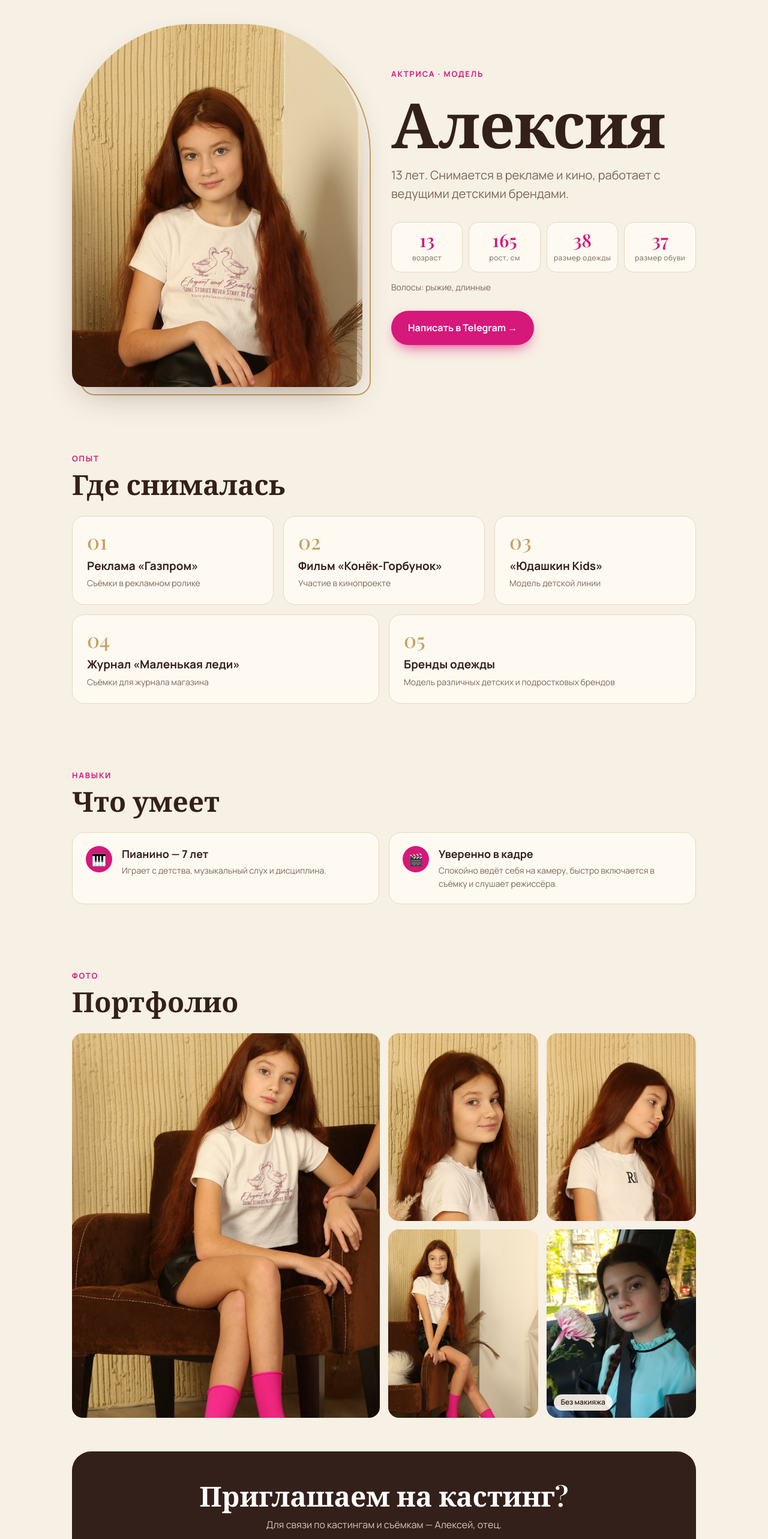
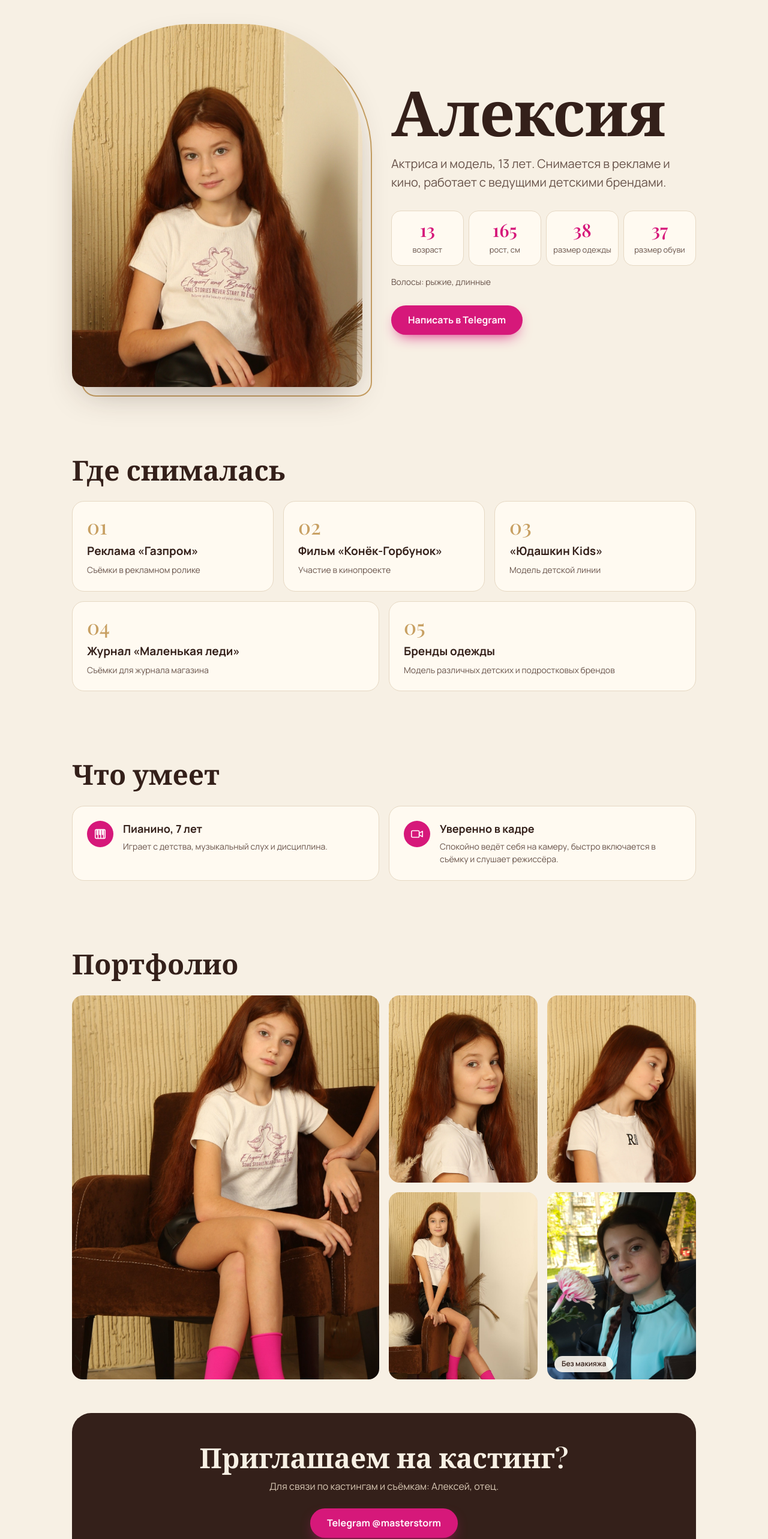
Before and after one commit to DDmsngr/alexia-card, a plain HTML site: page index.html in a window 1280 px wide. Shown: the top 2565 px of the page at 60% size. Drawn offline with nearby package versions, Linux system fonts and the light colour scheme.

Commit message:
Polish визитки по Hallmark: без надписей капсом, эмодзи и тире, фокус, контраст, токены
Co-Authored-By: Claude Opus 5.5 <noreply@anthropic.com>

```diff
--- a/index.html
+++ b/index.html
@@ -3,7 +3,7 @@
 <head>
 <meta charset="utf-8">
 <meta name="viewport" content="width=device-width, initial-scale=1">
-<title>Алексия — актриса и модель, 13 лет</title>
+<title>Алексия, актриса и модель, 13 лет</title>
 <meta name="robots" content="noindex, nofollow">
 <script>document.documentElement.classList.add('js')</script>
 <meta name="description" content="Визитка юной актрисы и модели Алексии, 13 лет. Реклама «Газпром», фильм «Конёк-Горбунок», «Юдашкин Kids». Рост 165.">
@@ -11,105 +11,121 @@
 <link rel="preconnect" href="https://fonts.gstatic.com" crossorigin>
 <link href="https://fonts.googleapis.com/css2?family=Manrope:wght@400;500;600;700&family=Playfair+Display:wght@500;600;700&display=swap" rel="stylesheet">
 <style>
+/* Hallmark · checked: 2026-11-19 · genre: editorial (inferred)
+ * floor: fixed 7a, 19, 26a, 30a, 34, 40, 48, 49a, 50, 54, 63, 67 · structural: printed (44c, 58, 59, 77)
+ * built: the project · redesign: polish · v2.0.0 */
+/* Hallmark · reworded "Опыт / Где снималась" to "Где снималась" · 54 names the eyebrow */
+/* Hallmark · reworded "Навыки / Что умеет" to "Что умеет" · 54 names the eyebrow */
+/* Hallmark · reworded "Пианино — 7 лет" to "Пианино, 7 лет" · 19 names the dash */
+/* Hallmark · reworded "Фото / Портфолио" to "Портфолио" · 54 names the eyebrow */
 :root{
-  --bg:#f7f0e4; --card:#fffaf1; --ink:#34201a; --muted:#7a6558;
+  --bg:#f7f0e4; --card:#fffaf1; --ink:#34201a; --muted:#68534a;
   --accent:#d6187a; --gold:#c8a063; --line:#e6d8c3;
+  --on-accent:#fff6fa; --on-ink:#f7f0e4; --on-ink-muted:#d9c9b5; --on-ink-soft:#c4b29e;
+  --shadow:color-mix(in srgb,var(--ink) 45%,transparent);
+  --font-body:'Manrope',system-ui,sans-serif;
+  --font-display:'Playfair Display',Georgia,serif;
 }
 *{box-sizing:border-box;margin:0;padding:0}
-html{scroll-behavior:smooth}
-body{font-family:'Manrope',system-ui,sans-serif;background:var(--bg);color:var(--ink);line-height:1.55;-webkit-font-smoothing:antialiased}
+html{scroll-behavior:smooth;overflow-x:clip}
+body{font-family:var(--font-body);background:var(--bg);color:var(--ink);line-height:1.55;-webkit-font-smoothing:antialiased;overflow-x:clip}
 img{display:block;max-width:100%}
 a{color:inherit}
-h1,h2{font-family:'Playfair Display',Georgia,serif;font-weight:600;line-height:1.1}
+a:focus-visible{outline:3px solid var(--ink);outline-offset:3px;border-radius:4px}
+h1,h2{font-family:var(--font-display);font-weight:600;line-height:1.1;text-wrap:balance;overflow-wrap:break-word;min-width:0}
 .wrap{max-width:1080px;margin:0 auto;padding:0 20px}
 
 /* hero */
 .hero{padding:40px 0 56px}
-.hero-grid{display:grid;grid-template-columns:1fr 1.05fr;gap:48px;align-items:center}
+.hero-grid{display:grid;grid-template-columns:minmax(0,1fr) minmax(0,1.05fr);gap:48px;align-items:center}
 .hero-photo{position:relative}
-.hero-photo img{width:100%;aspect-ratio:4/5;object-fit:cover;object-position:50% 25%;border-radius:200px 200px 24px 24px;box-shadow:0 24px 60px -24px rgba(52,32,26,.45)}
-.hero-photo::after{content:"";position:absolute;inset:14px -14px -14px 14px;border:2px solid var(--gold);border-radius:200px 200px 24px 24px;z-index:-1}
-.tag{display:inline-block;font-size:13px;font-weight:700;letter-spacing:.14em;text-transform:uppercase;color:var(--accent);margin-bottom:14px}
+.hero-photo img{width:100%;aspect-ratio:4/5;object-fit:cover;object-position:50% 25%;border-radius:200px 200px 24px 24px;box-shadow:0 24px 60px -24px var(--shadow)}
+.hero-photo::after{content:"";position:absolute;inset:16px -16px -16px 16px;border:2px solid var(--gold);border-radius:200px 200px 24px 24px;z-index:-1}
 h1{font-size:clamp(52px,9vw,104px);letter-spacing:-.01em}
-.sub{margin-top:14px;font-size:20px;color:var(--muted)}
-.params{margin-top:32px;display:grid;grid-template-columns:repeat(4,1fr);gap:10px}
-.param{background:var(--card);border:1px solid var(--line);border-radius:16px;padding:14px 8px;text-align:center}
-.param b{display:block;font-family:'Playfair Display',serif;font-size:30px;font-weight:600;color:var(--accent);line-height:1}
-.param span{display:block;margin-top:6px;font-size:12px;color:var(--muted);letter-spacing:.04em}
-.look{margin-top:14px;font-size:14px;color:var(--muted)}
-.btn{display:inline-flex;align-items:center;gap:10px;margin-top:28px;background:var(--accent);color:#fff;text-decoration:none;font-weight:700;padding:16px 28px;border-radius:999px;transition:transform .15s,box-shadow .15s;box-shadow:0 10px 24px -10px var(--accent)}
+.sub{margin-top:16px;font-size:20px;color:var(--muted)}
+.params{margin-top:32px;display:grid;grid-template-columns:repeat(4,minmax(0,1fr));gap:8px}
+.param{background:var(--card);border:1px solid var(--line);border-radius:16px;padding:16px 8px;text-align:center}
+.param b{display:block;font-family:var(--font-display);font-size:30px;font-weight:600;color:var(--accent);line-height:1}
+.param span{display:block;margin-top:8px;font-size:13px;color:var(--muted)}
+.look{margin-top:16px;font-size:14px;color:var(--muted)}
+.btn{display:inline-flex;align-items:center;gap:8px;margin-top:28px;background:var(--accent);color:var(--on-accent);text-decoration:none;font-weight:700;padding:12px 28px;min-height:48px;border-radius:999px;white-space:nowrap;transition:transform .15s,box-shadow .15s;box-shadow:0 10px 24px -10px var(--accent)}
 .btn:hover{transform:translateY(-2px)}
+.btn:active{transform:translateY(0) scale(.98);box-shadow:0 4px 12px -8px var(--accent)}
+.btn:focus-visible{outline:3px solid var(--ink);outline-offset:4px;border-radius:999px}
 
 /* sections */
 section{padding:56px 0}
 h2{font-size:clamp(32px,5vw,46px);margin-bottom:28px}
-h2 small{display:block;font-family:'Manrope',sans-serif;font-size:13px;font-weight:700;letter-spacing:.14em;text-transform:uppercase;color:var(--accent);margin-bottom:10px}
 
-.exp{display:grid;grid-template-columns:repeat(6,1fr);gap:16px}
+.exp{display:grid;grid-template-columns:repeat(6,minmax(0,1fr));gap:16px}
 .exp .item{grid-column:span 2}
 .exp .item:nth-child(n+4){grid-column:span 3}
 .item{background:var(--card);border:1px solid var(--line);border-radius:20px;padding:24px}
-.item .n{font-family:'Playfair Display',serif;font-size:34px;color:var(--gold);line-height:1}
+.item .n{font-family:var(--font-display);font-size:34px;color:var(--gold);line-height:1}
 .item h3{margin-top:12px;font-size:19px;font-weight:700;line-height:1.3}
-.item p{margin-top:6px;font-size:14px;color:var(--muted)}
+.item p{margin-top:8px;font-size:14px;color:var(--muted)}
 
-.skills{display:grid;grid-template-columns:1fr 1fr;gap:16px}
-.skill{display:flex;gap:16px;align-items:flex-start;background:var(--card);border:1px solid var(--line);border-radius:20px;padding:22px}
-.skill i{flex:none;width:44px;height:44px;border-radius:50%;background:var(--accent);color:#fff;display:grid;place-items:center;font-style:normal;font-size:20px}
+.skills{display:grid;grid-template-columns:minmax(0,1fr) minmax(0,1fr);gap:16px}
+.skill{display:flex;gap:16px;align-items:flex-start;background:var(--card);border:1px solid var(--line);border-radius:20px;padding:24px}
+.skill i{flex:none;width:44px;height:44px;border-radius:50%;background:var(--accent);color:var(--on-accent);display:grid;place-items:center}
+.skill i svg{width:22px;height:22px}
 .skill h3{font-size:18px}
-.skill p{font-size:14px;color:var(--muted);margin-top:2px}
+.skill p{font-size:14px;color:var(--muted);margin-top:4px}
 
 /* gallery */
-.gallery{display:grid;grid-template-columns:repeat(4,1fr);gap:14px}
+.gallery{display:grid;grid-template-columns:repeat(4,minmax(0,1fr));gap:16px}
 .gallery figure{position:relative;overflow:hidden;border-radius:18px;background:var(--line)}
-.gallery img{width:100%;height:100%;object-fit:cover;transition:transform .5s}
-.gallery figure:hover img{transform:scale(1.04)}
+.gallery img{width:100%;height:100%;object-fit:cover}
 .g1{grid-column:span 2;grid-row:span 2;aspect-ratio:4/5}
 .g2,.g3,.g4,.g5{min-height:0}
 .gallery figure img{position:absolute;inset:0}
-.gallery figcaption{position:absolute;left:12px;bottom:12px;background:rgba(255,250,241,.9);padding:4px 12px;border-radius:999px;font-size:12px;font-weight:600}
+.gallery figcaption{position:absolute;left:12px;bottom:12px;background:color-mix(in srgb,var(--card) 90%,transparent);padding:4px 12px;border-radius:999px;font-size:12px;font-weight:600}
 
 /* contact */
-.contact{background:var(--ink);color:#f7f0e4;border-radius:32px;padding:48px 32px;text-align:center;margin-bottom:56px}
-.contact h2{color:#fff;margin-bottom:12px}
-.contact p{color:#d9c9b5;max-width:520px;margin:0 auto}
+.contact{background:var(--ink);color:var(--on-ink);border-radius:32px;padding:48px 32px;text-align:center;margin-bottom:56px}
+.contact h2{color:var(--on-ink);margin-bottom:12px}
+.contact p{color:var(--on-ink-muted);max-width:520px;margin:0 auto}
 .contact .btn{margin-top:24px}
-.sizes{margin-top:18px;font-size:13px;color:#b9a692}
+.contact .btn:focus-visible{outline-color:var(--on-ink)}
+.sizes{margin-top:20px;font-size:13px;color:var(--on-ink-soft)}
 
 footer{text-align:center;font-size:12px;color:var(--muted);padding-bottom:32px}
 
 @media (max-width:820px){
   .hero{padding-top:24px}
-  .hero-grid{grid-template-columns:1fr;gap:36px}
+  .hero-grid{grid-template-columns:minmax(0,1fr);gap:36px}
   .hero-photo{max-width:420px;margin:0 auto;width:100%}
-  .exp{grid-template-columns:1fr}
+  .exp{grid-template-columns:minmax(0,1fr)}
   .exp .item,.exp .item:nth-child(n+4){grid-column:auto}
-  .skills{grid-template-columns:1fr}
-  .gallery{grid-template-columns:repeat(2,1fr)}
+  .skills{grid-template-columns:minmax(0,1fr)}
+  .gallery{grid-template-columns:repeat(2,minmax(0,1fr))}
   .g1{grid-column:span 2;grid-row:auto}
   .g2,.g3,.g4,.g5{aspect-ratio:3/4}
 }
-@media (max-width:420px){ .params{grid-template-columns:repeat(2,1fr)} }
+@media (max-width:420px){
+  .params{grid-template-columns:repeat(2,minmax(0,1fr))}
+  .btn{padding:12px 20px}
+  .contact{padding:40px 20px}
+}
 
 /* анимации */
 .js .reveal{opacity:0;transform:translateY(28px);transition:opacity .8s cubic-bezier(.2,.7,.2,1),transform .8s cubic-bezier(.2,.7,.2,1);transition-delay:var(--d,0s)}
 .js .reveal.in{opacity:1;transform:none}
 .item,.skill,.param{transition:transform .25s,box-shadow .25s,border-color .25s}
-.item:hover,.skill:hover{transform:translateY(-4px);border-color:var(--gold);box-shadow:0 14px 30px -18px rgba(52,32,26,.5)}
+.item:hover,.skill:hover{transform:translateY(-4px);border-color:var(--gold);box-shadow:0 14px 30px -18px var(--shadow)}
 .hero-photo img{animation:photoIn 1s cubic-bezier(.2,.7,.2,1) both}
 @keyframes photoIn{from{opacity:0;transform:scale(1.04)}to{opacity:1;transform:none}}
 @media (prefers-reduced-motion:reduce){
   .js .reveal{opacity:1;transform:none;transition:none}
   .hero-photo img{animation:none}
-  .gallery img{transition:none}
+  .btn,.item,.skill,.param{transition:none}
 }
 
 @media print{
   .js .reveal{opacity:1;transform:none}
-  body{background:#fff}
+  body{background:var(--card)}
   .btn{box-shadow:none}
   section{padding:28px 0;break-inside:avoid}
-  .gallery figure:hover img{transform:none}
 }
 </style>
 </head>
@@ -118,12 +134,11 @@ footer{text-align:center;font-size:12px;color:var(--muted);padding-bottom:32px}
 <header class="hero">
   <div class="wrap hero-grid">
     <div class="hero-photo">
-      <img src="photos/p4.jpg" alt="Алексия — портрет">
+      <img src="photos/p4.jpg" alt="Алексия, портрет">
     </div>
     <div>
-      <span class="tag">Актриса · Модель</span>
       <h1>Алексия</h1>
-      <p class="sub">13 лет. Снимается в рекламе и кино, работает с ведущими детскими брендами.</p>
+      <p class="sub">Актриса и модель, 13 лет. Снимается в рекламе и кино, работает с ведущими детскими брендами.</p>
 
       <div class="params">
         <div class="param"><b>13</b><span>возраст</span></div>
@@ -133,7 +148,7 @@ footer{text-align:center;font-size:12px;color:var(--muted);padding-bottom:32px}
       </div>
       <p class="look">Волосы: рыжие, длинные</p>
 
-      <a class="btn" href="https://t.me/masterstorm" target="_blank" rel="noopener">Написать в Telegram →</a>
+      <a class="btn" href="https://t.me/masterstorm" target="_blank" rel="noopener">Написать в Telegram</a>
     </div>
   </div>
 </header>
@@ -141,7 +156,7 @@ footer{text-align:center;font-size:12px;color:var(--muted);padding-bottom:32px}
 <main>
   <section>
     <div class="wrap">
-      <h2><small>Опыт</small>Где снималась</h2>
+      <h2>Где снималась</h2>
       <div class="exp">
         <div class="item"><div class="n">01</div><h3>Реклама «Газпром»</h3><p>Съёмки в рекламном ролике</p></div>
         <div class="item"><div class="n">02</div><h3>Фильм «Конёк-Горбунок»</h3><p>Участие в кинопроекте</p></div>
@@ -154,17 +169,17 @@ footer{text-align:center;font-size:12px;color:var(--muted);padding-bottom:32px}
 
   <section>
     <div class="wrap">
-      <h2><small>Навыки</small>Что умеет</h2>
+      <h2>Что умеет</h2>
       <div class="skills">
-        <div class="skill"><i>🎹</i><div><h3>Пианино — 7 лет</h3><p>Играет с детства, музыкальный слух и дисциплина.</p></div></div>
-        <div class="skill"><i>🎬</i><div><h3>Уверенно в кадре</h3><p>Спокойно ведёт себя на камеру, быстро включается в съёмку и слушает режиссёра.</p></div></div>
+        <div class="skill"><i aria-hidden="true"><svg viewBox="0 0 24 24" fill="none" stroke="currentColor" stroke-width="1.8" stroke-linejoin="round"><rect x="3" y="4" width="18" height="16" rx="2"/><path d="M8 4v16M13 4v16M18 4v16"/><path d="M8 4v9h-2V4M13 4v9h-2V4M18 4v9h-2V4" fill="currentColor"/></svg></i><div><h3>Пианино, 7 лет</h3><p>Играет с детства, музыкальный слух и дисциплина.</p></div></div>
+        <div class="skill"><i aria-hidden="true"><svg viewBox="0 0 24 24" fill="none" stroke="currentColor" stroke-width="1.8" stroke-linejoin="round"><rect x="2" y="6" width="14" height="12" rx="2"/><path d="M16 10.5l6-3.5v10l-6-3.5z"/></svg></i><div><h3>Уверенно в кадре</h3><p>Спокойно ведёт себя на камеру, быстро включается в съёмку и слушает режиссёра.</p></div></div>
       </div>
     </div>
   </section>
 
   <section>
     <div class="wrap">
-      <h2><small>Фото</small>Портфолио</h2>
+      <h2>Портфолио</h2>
       <div class="gallery">
         <figure class="g1"><img src="photos/p5.jpg" alt="Алексия" style="object-position:50% 30%" loading="lazy"></figure>
         <figure class="g2"><img src="photos/p2.jpg" alt="Алексия, портрет в профиль" style="object-position:50% 40%" loading="lazy"></figure>
@@ -178,14 +193,14 @@ footer{text-align:center;font-size:12px;color:var(--muted);padding-bottom:32px}
   <div class="wrap">
     <div class="contact">
       <h2>Приглашаем на кастинг?</h2>
-      <p>Для связи по кастингам и съёмкам — Алексей, отец.</p>
+      <p>Для связи по кастингам и съёмкам: Алексей, отец.</p>
       <a class="btn" href="https://t.me/masterstorm" target="_blank" rel="noopener">Telegram @masterstorm</a>
-      <p class="sizes">Алексия · 13 лет · рост 165 · одежда 38 · обувь 37</p>
+      <p class="sizes">Алексия, 13 лет: рост 165, одежда 38, обувь 37</p>
     </div>
   </div>
 </main>
 
-<footer>Алексия · визитка для кастингов</footer>
+<footer>Алексия, визитка для кастингов</footer>
 <script>
 (function(){
   var els=document.querySelectorAll('.item,.skill,.gallery figure,.contact,section h2');
```
